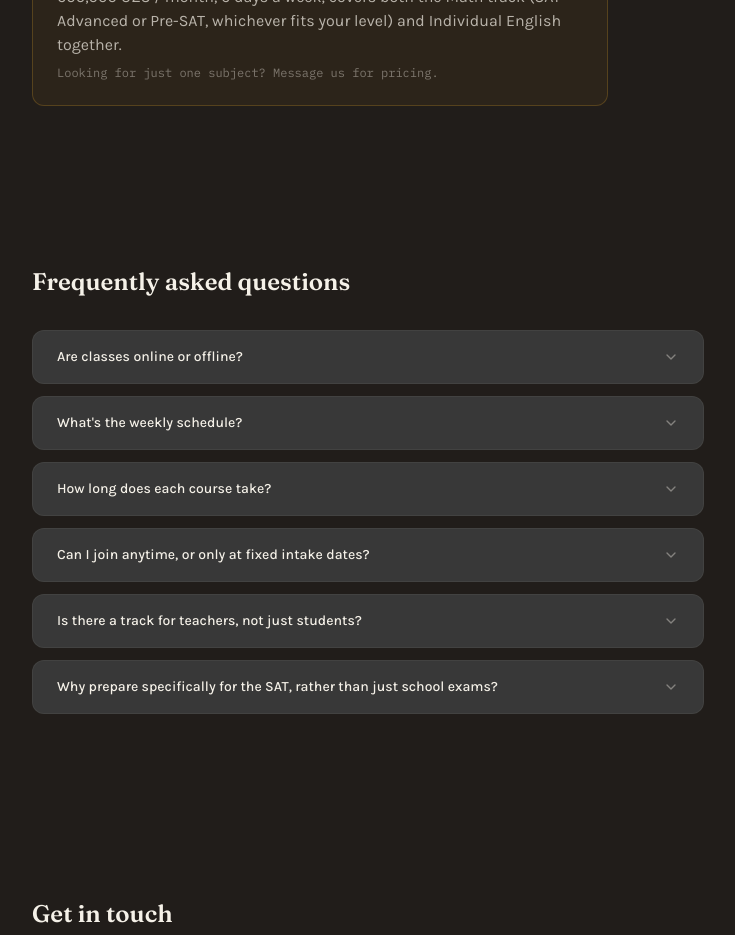
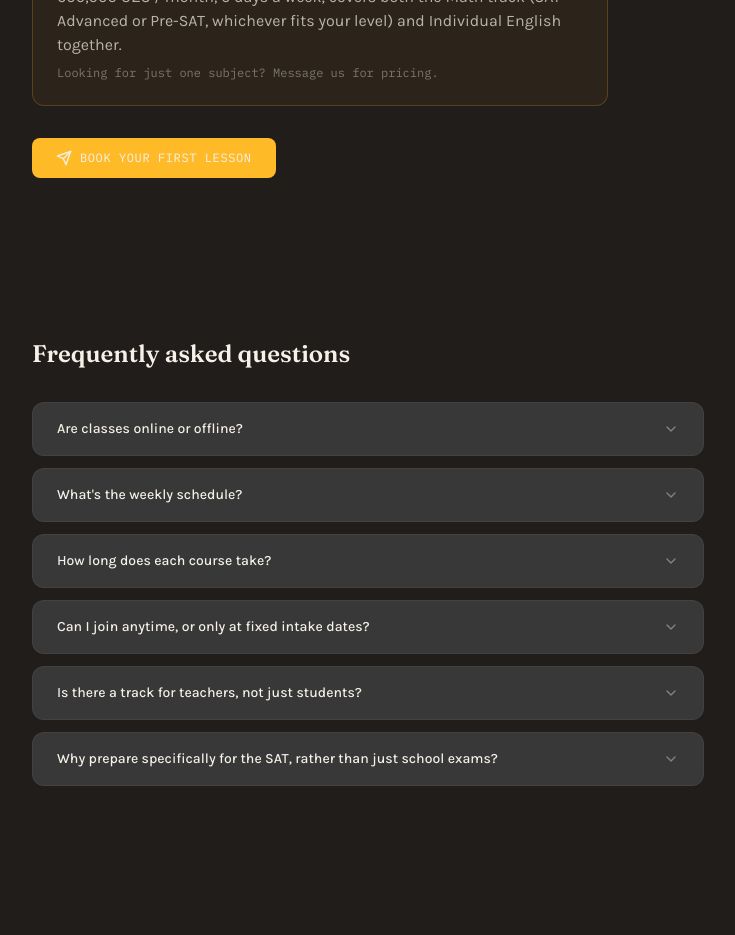
Before and after one commit to asadbektillayev7-byte/SAT-math-website, a Next.js app: page /en/courses in a window 1280 px wide. Shown: the part 1120-2055 px from the top of the page, without its empty margins (56-791 px from the left). Built offline with nearby package versions, Linux system fonts and the light colour scheme.

Commit message:
Round 7: deep link CTA buttons + add book button to /courses

```diff
--- a/app/[locale]/courses/courses-content.tsx
+++ b/app/[locale]/courses/courses-content.tsx
@@ -168,6 +168,19 @@ export default function CoursesContent({ locale, messages }: Props) {
                 {messages.pricingNote}
               </p>
             </div>
+
+            {/* Book your first lesson */}
+            <div className="mt-8">
+              <a
+                href="https://t.me/VIP_Teacher007?text=Assalomu%20alaykum!%20Men%20birinchi%20darsga%20yozilmoqchiman"
+                target="_blank"
+                rel="noopener noreferrer"
+                className="inline-flex items-center gap-2 font-mono text-xs tracking-wider uppercase px-6 py-3 rounded-lg bg-gold text-ink hover:bg-gold/80 transition-colors"
+              >
+                <Send size={16} />
+                {messages.bookLesson}
+              </a>
+            </div>
           </>
         ) : (
           <div
--- a/app/[locale]/courses/page.tsx
+++ b/app/[locale]/courses/page.tsx
@@ -53,6 +53,7 @@ export default async function CoursesPage({ params }: Props) {
     contactTelegram: t("courses.contactTelegram"),
     locationConfirmNote: t("courses.locationConfirmNote"),
     openInMaps: t("courses.openInMaps"),
+    bookLesson: t("home.heroCta"),
   };
 
   return <CoursesContent locale={locale} messages={messages} />;
--- a/app/[locale]/page.tsx
+++ b/app/[locale]/page.tsx
@@ -41,7 +41,7 @@ export default async function HomePage({ params }: Props) {
               </p>
               <div className="flex flex-wrap items-center gap-4">
                 <a
-                  href="https://t.me/VIP_Teacher007"
+                  href="https://t.me/VIP_Teacher007?text=Assalomu%20alaykum!%20Men%20birinchi%20darsga%20yozilmoqchiman"
                   target="_blank"
                   rel="noopener noreferrer"
                   className="inline-flex items-center gap-2 font-mono text-xs tracking-wider uppercase px-6 py-3 rounded-lg bg-gold text-ink hover:bg-gold/80 transition-colors"
@@ -189,7 +189,7 @@ export default async function HomePage({ params }: Props) {
           </h2>
           <div className="flex flex-wrap justify-center gap-4">
             <a
-              href="https://t.me/VIP_Teacher007"
+              href="https://t.me/VIP_Teacher007?text=Assalomu%20alaykum!%20Men%20birinchi%20darsga%20yozilmoqchiman"
               target="_blank"
               rel="noopener noreferrer"
               className="inline-flex items-center gap-2 font-mono text-xs tracking-wider uppercase px-6 py-3 rounded-lg bg-gold text-ink hover:bg-gold/80 transition-colors"
--- a/messages/en.json
+++ b/messages/en.json
@@ -16,7 +16,7 @@
     "heroEyebrow": "SAT MATH MENTOR · ASLIDDIN EDU CENTRE",
     "heroHeadline": "790 out of 800. Now it's your turn.",
     "heroSubheadline": "Davronbek Namozov teaches SAT Math the way he was tested on it — precisely, and against the clock. Offline classes at Asliddin Edu Centre, Uzbekistan.",
-    "heroCta": "Message on Telegram",
+    "heroCta": "Book your first lesson",
     "heroSecondaryCta": "See courses & results",
     "stats": {
       "score": "790/800 — Personal SAT Math score",
@@ -33,7 +33,7 @@
     "resultsHeadline": "Student Results",
     "resultsLink": "See all results →",
     "ctaHeadline": "Ready to see where you stand?",
-    "ctaTelegram": "Message on Telegram",
+    "ctaTelegram": "Book your first lesson",
     "ctaCourses": "View courses"
   },
   "teachers": {
--- a/messages/uz.json
+++ b/messages/uz.json
@@ -16,7 +16,7 @@
     "heroEyebrow": "SAT MATH MENTORI · ASLIDDIN EDU CENTRE",
     "heroHeadline": "790 ball 800 dan. Endi sizning navbatingiz.",
     "heroSubheadline": "Davronbek Namozov SAT Math'ni o'zi imtihon topshirgandek — aniq va vaqtga qarshi o'rgatadi. Asliddin Edu Centre, O'zbekiston.",
-    "heroCta": "Telegram orqali yozing",
+    "heroCta": "Birinchi darsga yoziling",
     "heroSecondaryCta": "Kurslar va natijalar",
     "stats": {
       "score": "790/800 — Shaxsiy SAT Math ko'rsatkichi",
@@ -33,7 +33,7 @@
     "resultsHeadline": "O'quvchilar natijalari",
     "resultsLink": "Barcha natijalar →",
     "ctaHeadline": "Qayerda turganingizni bilishga tayyormisiz?",
-    "ctaTelegram": "Telegram orqali yozing",
+    "ctaTelegram": "Birinchi darsga yoziling",
     "ctaCourses": "Kurslarni ko‘rish"
   },
   "teachers": {
```
